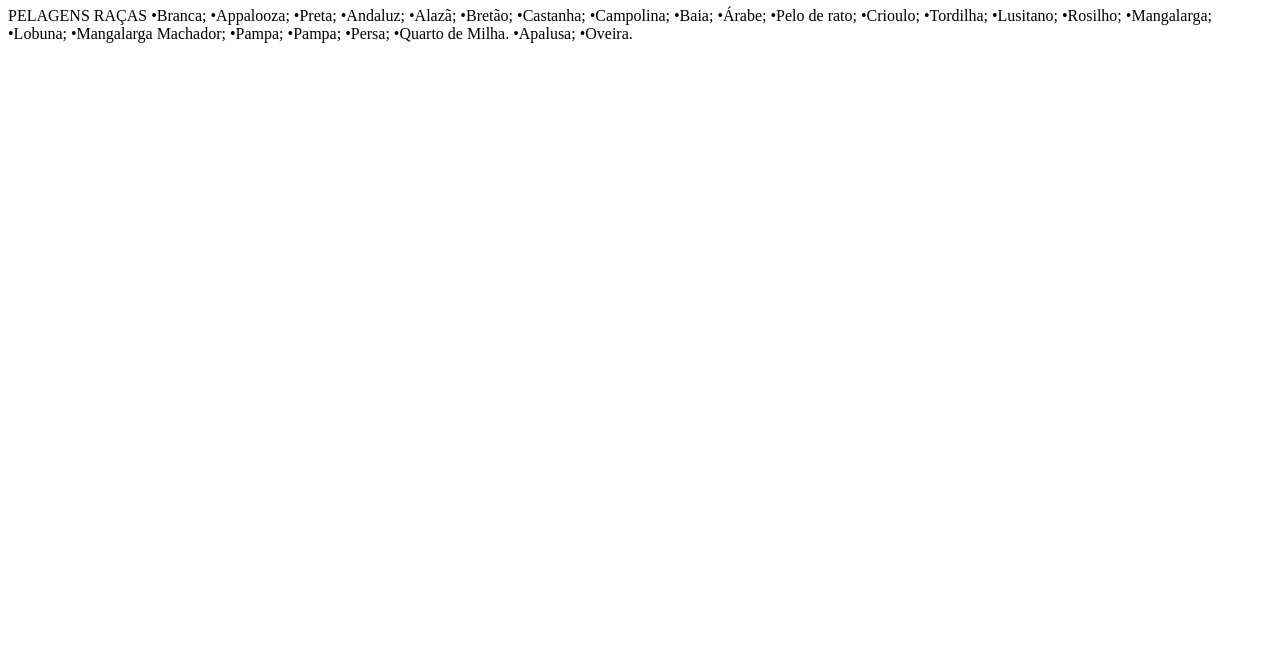
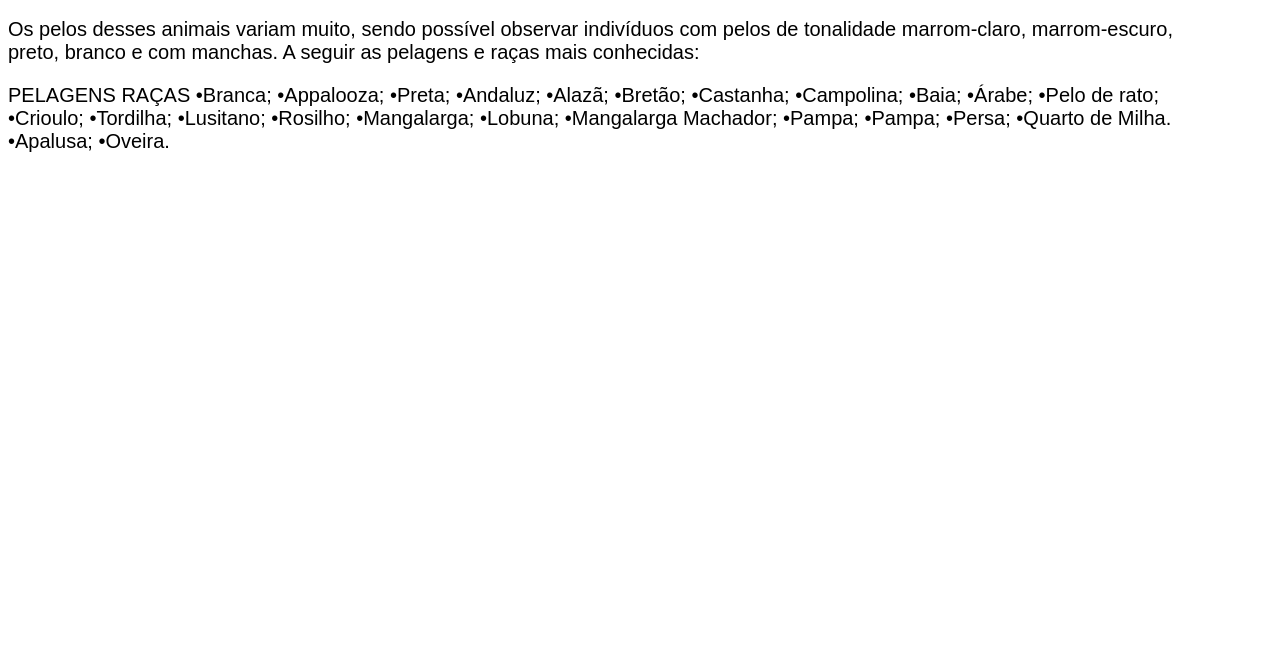
Before and after one commit to cssmatheus/pipoquinha-, a plain HTML site: page index.html in a window 1280 px wide. Shown: the part 138-800 px from the top of the page. Drawn offline with Linux system fonts and the light colour scheme.

Commit message:
Add files via upload

```diff
--- a/index.html
+++ b/index.html
@@ -1,11 +1,14 @@
 <!DOCTYPE html>
 <html lang="pt-br">
 <head>
-    <meta charset="UTF-8">
-    <meta http-equiv="X-UA-Compatible" content="IE=edge">
-    <meta name="viewport" content="width=device-width, initial-scale=1.0">
-    <title>Document</title>
+   <link rel="stylesheet" href="styles.css">
+   <link rel="preconnect" href="https://fonts.googleleapis.com">
+   <link rel="preconnect" href="https://fonts.gstatic.com" crossorigin>
+   <link
+     href="https://font.googleapis.com/css2?family=Chakra+Petch:ital,wght00,300;ss"
+
 </head>
+
 <body>
     <header>HORSETYPES</header>
 
```
